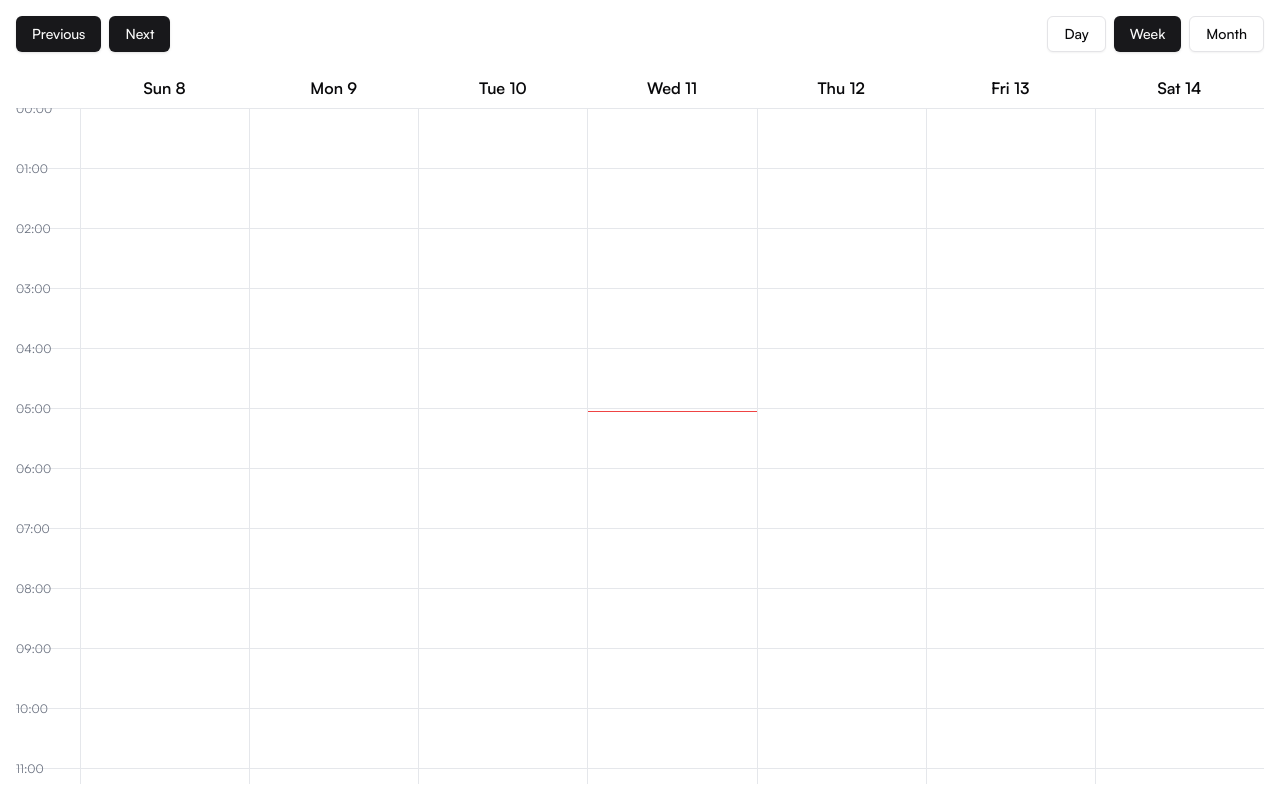
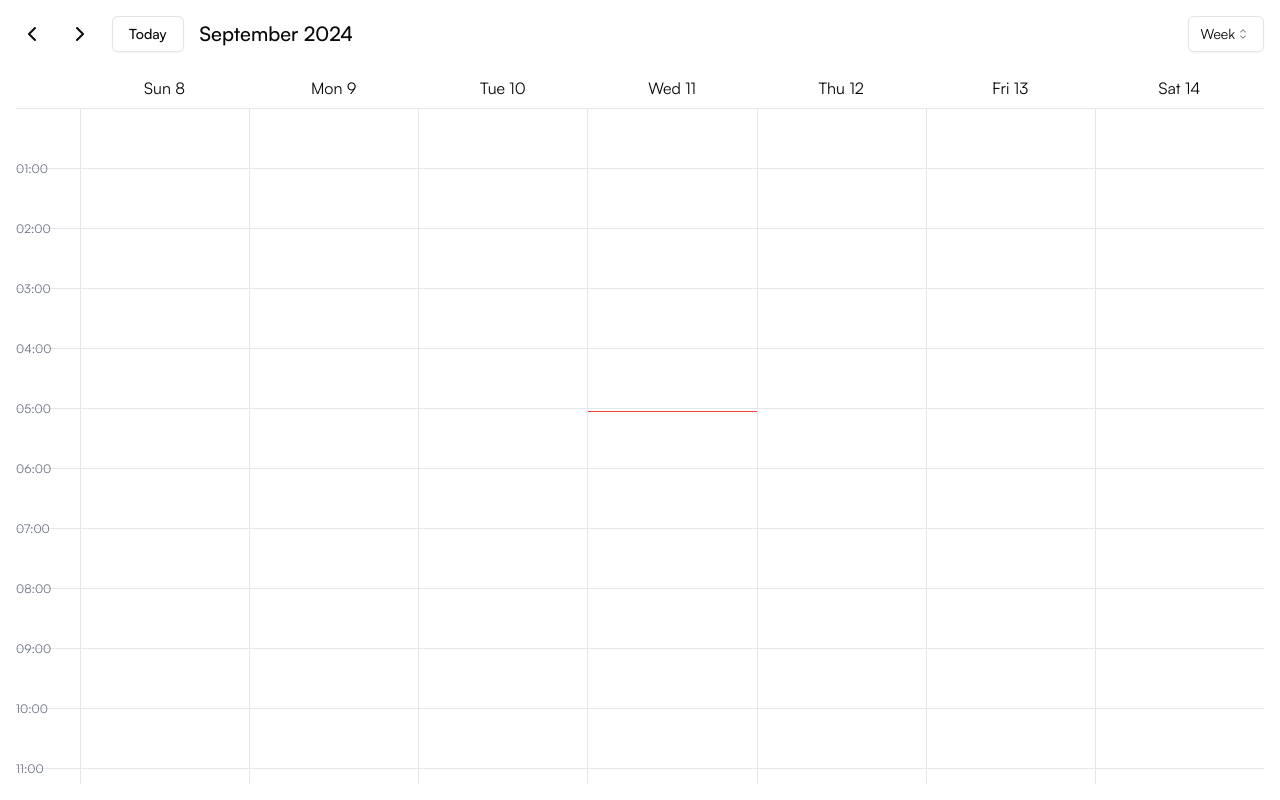
Before and after one commit to alexleyoung/asap, a Next.js app in the folder Frontend/asap-web/: page /dashboard in a window 1280 px wide. Built offline with nearby package versions, Linux system fonts and the light colour scheme.

Commit message:
dev: redo schedule header

```diff
--- a/Frontend/asap-web/src/components/ui/schedule/Schedule.tsx
+++ b/Frontend/asap-web/src/components/ui/schedule/Schedule.tsx
@@ -34,9 +34,19 @@ import {
   PopoverContent,
   PopoverTrigger,
 } from "@/components/ui/popover";
+import {
+  Select,
+  SelectContent,
+  SelectGroup,
+  SelectItem,
+  SelectLabel,
+  SelectTrigger,
+  SelectValue,
+} from "@/components/ui/select";
 import { Button } from "@/components/ui/button";
 import { Input } from "@/components/ui/input";
 import { Label } from "@/components/ui/label";
+import { ChevronLeft, ChevronRight } from "lucide-react";
 
 type ScheduleProps = {
   items: ScheduleItem[];
@@ -80,7 +90,7 @@ const Schedule: React.FC<ScheduleProps> = ({
     const interval = setInterval(updateCurrentTimeLine, 60000); // Update every minute
 
     return () => clearInterval(interval);
-  }, [view]); // Add view as a dependency to re-run effect when view changes
+  }, [view]);
 
   const handleMouseMove = (e: React.MouseEvent<HTMLDivElement>, day: Date) => {
     if (scheduleRef.current) {
@@ -123,10 +133,18 @@ const Schedule: React.FC<ScheduleProps> = ({
   const renderTimeSlots = (showLabels: boolean = true) => {
     const slots = [];
     for (let i = 0; i < 24; i++) {
+      if (i == 0) {
         slots.push(
           <div
             key={i}
-          className='h-[60px] border-t border-gray-200 text-xs text-gray-500 relative'>
+            className='h-[60px] border-t border-gray-200 bg-background2 text-xs text-gray-500 relative'
+          />
+        );
+      } else {
+        slots.push(
+          <div
+            key={i}
+            className='h-[60px] border-t border-gray-200 bg-background2 text-xs text-gray-500 relative'>
             {showLabels && (
               <span className='absolute -top-2 left-0'>{`${i
                 .toString()
@@ -134,6 +152,7 @@ const Schedule: React.FC<ScheduleProps> = ({
             )}
           </div>
         );
+      }
     }
     return slots;
   };
@@ -172,18 +191,17 @@ const Schedule: React.FC<ScheduleProps> = ({
   const renderDayView = () => {
     return (
       <div className='flex flex-col h-full'>
-        <div className='text-center font-semibold py-2'>
-          {format(currentDate, "MMMM d, yyyy")}
+        <div className='flex-1 overflow-y-auto relative' ref={scheduleRef}>
+          <div className='flex h-[1440px]'>
+            {/* Set a fixed height for 24 hours */}
+            <div className='w-16 flex-shrink-0 bg-background z-10'>
+              {renderTimeSlots()}
             </div>
             <div
-          className='flex-1 overflow-y-auto relative'
-          ref={scheduleRef}
+              className='flex-1 relative'
               onMouseMove={(e) => handleMouseMove(e, currentDate)}
               onMouseLeave={handleMouseLeave}>
-          <div className='h-[1440px]'>
-            {" "}
-            {/* Set a fixed height for 24 hours */}
-            {renderTimeSlots()}
+              {renderTimeSlots(false)}
               {scheduleRef.current &&
                 renderItems(currentDate, scheduleRef.current.scrollHeight)}
               {ghostLinePosition &&
@@ -192,7 +210,7 @@ const Schedule: React.FC<ScheduleProps> = ({
                   <div
                     className='absolute left-0 right-0 border-t border-blue-300 pointer-events-none'
                     style={{ top: `${ghostLinePosition.top}px` }}>
-                  <span className='absolute right-0 top-0 bg-blue-300 text-xs px-1 rounded-bl'>
+                    <span className='absolute left-0 top-0 bg-blue-300 text-xs px-1 rounded-bl'>
                       {format(ghostLinePosition.time, "HH:mm")}
                     </span>
                   </div>
@@ -201,6 +219,7 @@ const Schedule: React.FC<ScheduleProps> = ({
                 id='current-time-line'
                 className='absolute left-0 right-0 border-t border-red-500 pointer-events-none'
               />
+            </div>
           </div>
         </div>
       </div>
@@ -218,18 +237,17 @@ const Schedule: React.FC<ScheduleProps> = ({
         <div className='flex'>
           <div className='w-16' /> {/* Empty space for time labels */}
           {days.map((day) => (
-            <div
-              key={day.toISOString()}
-              className='flex-1 text-center font-semibold py-2'>
+            <div key={day.toISOString()} className='flex-1 text-center py-2'>
               {format(day, "EEE d")}
             </div>
           ))}
         </div>
         <div className='flex-1 overflow-y-auto relative' ref={scheduleRef}>
           <div className='flex h-[1440px] relative'>
-            {" "}
             {/* Set a fixed height for 24 hours */}
-            <div className='w-16 flex-shrink-0'>{renderTimeSlots()}</div>
+            <div className='w-16 flex-shrink-0 bg-background z-10'>
+              {renderTimeSlots()}
+            </div>
             {days.map((day, index) => (
               <div
                 key={day.toISOString()}
@@ -245,7 +263,7 @@ const Schedule: React.FC<ScheduleProps> = ({
                     <div
                       className='absolute left-0 right-0 border-t border-blue-300 pointer-events-none'
                       style={{ top: `${ghostLinePosition.top}px` }}>
-                      <span className='absolute right-0 top-0 bg-blue-300 text-xs px-1 rounded-bl'>
+                      <span className='absolute left-0 top-0 bg-blue-300 text-xs px-1 rounded-bl'>
                         {format(ghostLinePosition.time, "HH:mm")}
                       </span>
                     </div>
@@ -321,30 +339,39 @@ const Schedule: React.FC<ScheduleProps> = ({
     <DndContext onDragEnd={handleDragEnd}>
       <div className='h-screen flex flex-col p-4 bg-background text-foreground'>
         <div className='flex justify-between items-center mb-4'>
-          <div>
-            <Button onClick={() => handleDateChange("prev")}>Previous</Button>
-            <Button onClick={() => handleDateChange("next")} className='ml-2'>
-              Next
+          <div className='flex gap-4 items-center'>
+            <ChevronLeft
+              size={32}
+              className='rounded-full hover:bg-muted p-1 transition-colors'
+              onClick={() => handleDateChange("prev")}
+            />
+            <ChevronRight
+              size={32}
+              className='rounded-full hover:bg-muted p-1 transition-colors'
+              onClick={() => handleDateChange("next")}
+            />
+            <Button
+              variant='outline'
+              onClick={() => setCurrentDate(new Date())}>
+              Today
             </Button>
+            <h2 className='font-medium text-xl'>
+              {view === "day"
+                ? format(currentDate, "MMMM d, yyyy")
+                : format(currentDate, "MMMM yyyy")}
+            </h2>
           </div>
-          <div>
-            <Button
-              onClick={() => handleViewChange("day")}
-              variant={view === "day" ? "default" : "outline"}>
-              Day
-            </Button>
-            <Button
-              onClick={() => handleViewChange("week")}
-              variant={view === "week" ? "default" : "outline"}
-              className='ml-2'>
-              Week
-            </Button>
-            <Button
-              onClick={() => handleViewChange("month")}
-              variant={view === "month" ? "default" : "outline"}
-              className='ml-2'>
-              Month
-            </Button>
+          <div className='flex gap-2'>
+            <Select value={view} onValueChange={handleViewChange}>
+              <SelectTrigger>
+                <SelectValue placeholder='View' className='text-sm' />
+              </SelectTrigger>
+              <SelectContent>
+                <SelectItem value='day'>Day</SelectItem>
+                <SelectItem value='week'>Week</SelectItem>
+                <SelectItem value='month'>Month</SelectItem>
+              </SelectContent>
+            </Select>
           </div>
         </div>
         <div className='flex-1 overflow-hidden'>
```
Lines whose indentation alone changed are shown as unchanged.
